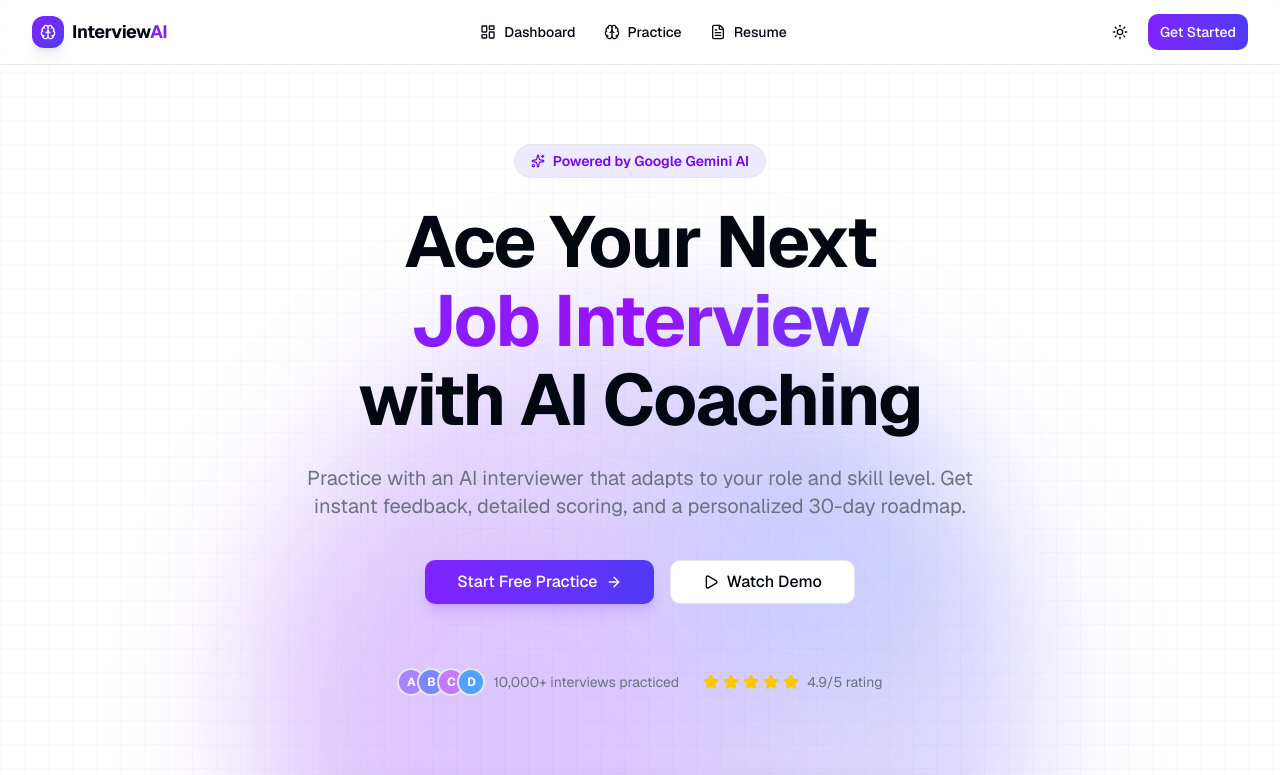
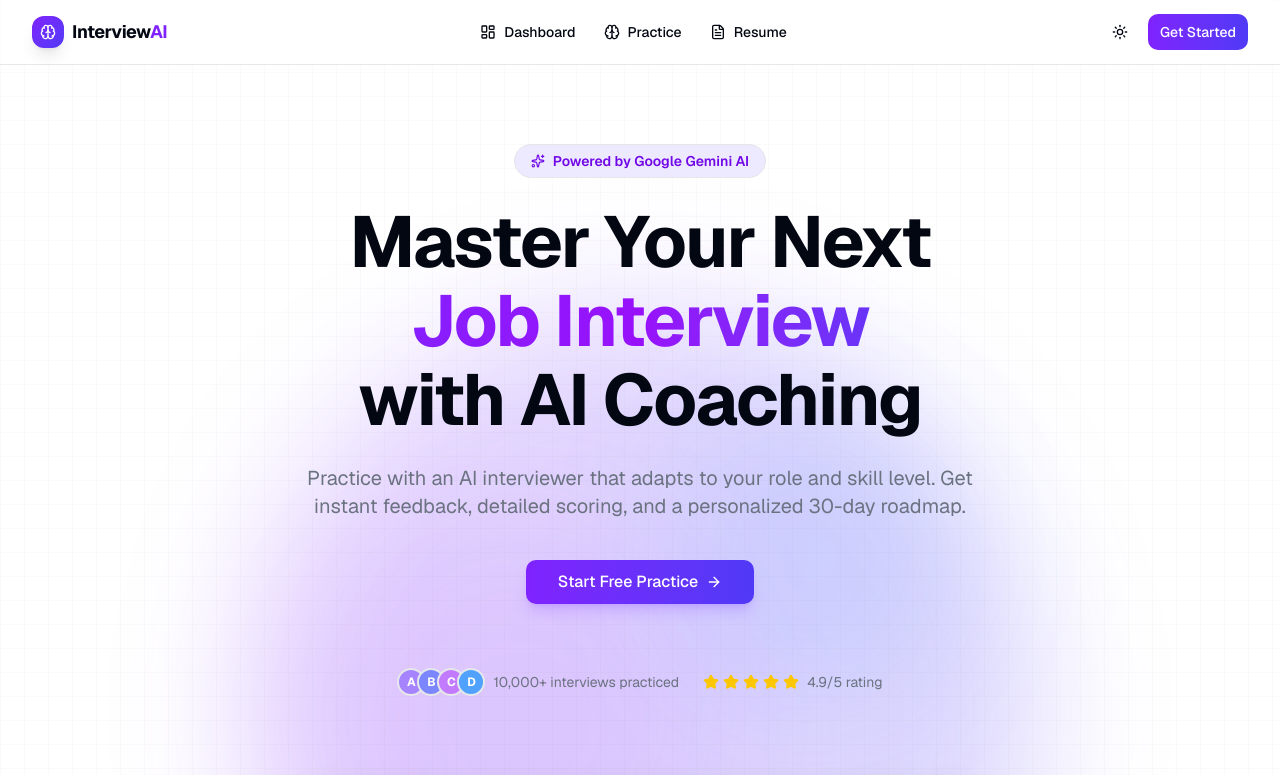
Before and after one commit to Hammadniazi/interview-preparation-simulater, a Next.js app: page / in a window 1280 px wide. Shown: the top 775 px of the page. Built offline with nearby package versions, Linux system fonts and the light colour scheme.

Commit message:
fix: default difficulty to beginner, remove Watch Demo button, fix duplicate 10th question in report

```diff
--- a/app/interview/setup/page.tsx
+++ b/app/interview/setup/page.tsx
@@ -43,7 +43,7 @@ export default function InterviewSetupPage() {
   const router = useRouter();
   const [candidateName, setCandidateName] = useState('');
   const [jobRole, setJobRole] = useState('');
-  const [difficulty, setDifficulty] = useState<Difficulty>('intermediate');
+  const [difficulty, setDifficulty] = useState<Difficulty>('beginner');
   const [interviewType, setInterviewType] = useState<InterviewType>('technical');
   const [isStarting, setIsStarting] = useState(false);
 
--- a/components/landing/Hero.tsx
+++ b/components/landing/Hero.tsx
@@ -2,7 +2,7 @@
 
 import { motion } from 'framer-motion';
 import Link from 'next/link';
-import { ArrowRight, Sparkles, Play, Star } from 'lucide-react';
+import { ArrowRight, Sparkles, Star } from 'lucide-react';
 import { Button } from '@/components/ui/button';
 import { Badge } from '@/components/ui/badge';
 
@@ -43,7 +43,7 @@ export function Hero() {
           transition={{ duration: 0.6, delay: 0.1 }}
           className="text-5xl sm:text-6xl lg:text-7xl font-bold tracking-tight leading-[1.1] mb-6"
         >
-          Ace Your Next
+          Master Your Next
           <span className="block bg-gradient-to-r from-violet-600 via-purple-600 to-indigo-600 bg-clip-text text-transparent">
             Job Interview
           </span>
@@ -77,10 +77,6 @@ export function Hero() {
               <ArrowRight className="w-4 h-4" />
             </Button>
           </Link>
-          <Button size="lg" variant="outline" className="gap-2 text-base px-8">
-            <Play className="w-4 h-4" />
-            Watch Demo
-          </Button>
         </motion.div>
 
         {/* Social Proof */}
--- a/hooks/useInterview.ts
+++ b/hooks/useInterview.ts
@@ -146,15 +146,13 @@ export function useInterview(options: UseInterviewOptions): UseInterviewReturn {
       };
 
       if (nextIndex >= 10) {
-        // Interview complete
-        const allEvals = [...updatedSession.evaluations, evaluation];
+        // Interview complete — evaluations already includes the final answer via updatedSession
         const finalSession = {
           ...updatedSession,
-          evaluations: allEvals,
           status: 'completed' as const,
           completedAt: new Date(),
           overallScore: Math.round(
-            allEvals.reduce((s, e) => s + e.overallScore, 0) / allEvals.length
+            updatedSession.evaluations.reduce((s, e) => s + e.overallScore, 0) / updatedSession.evaluations.length
           ),
         };
         setSession(finalSession);
```
